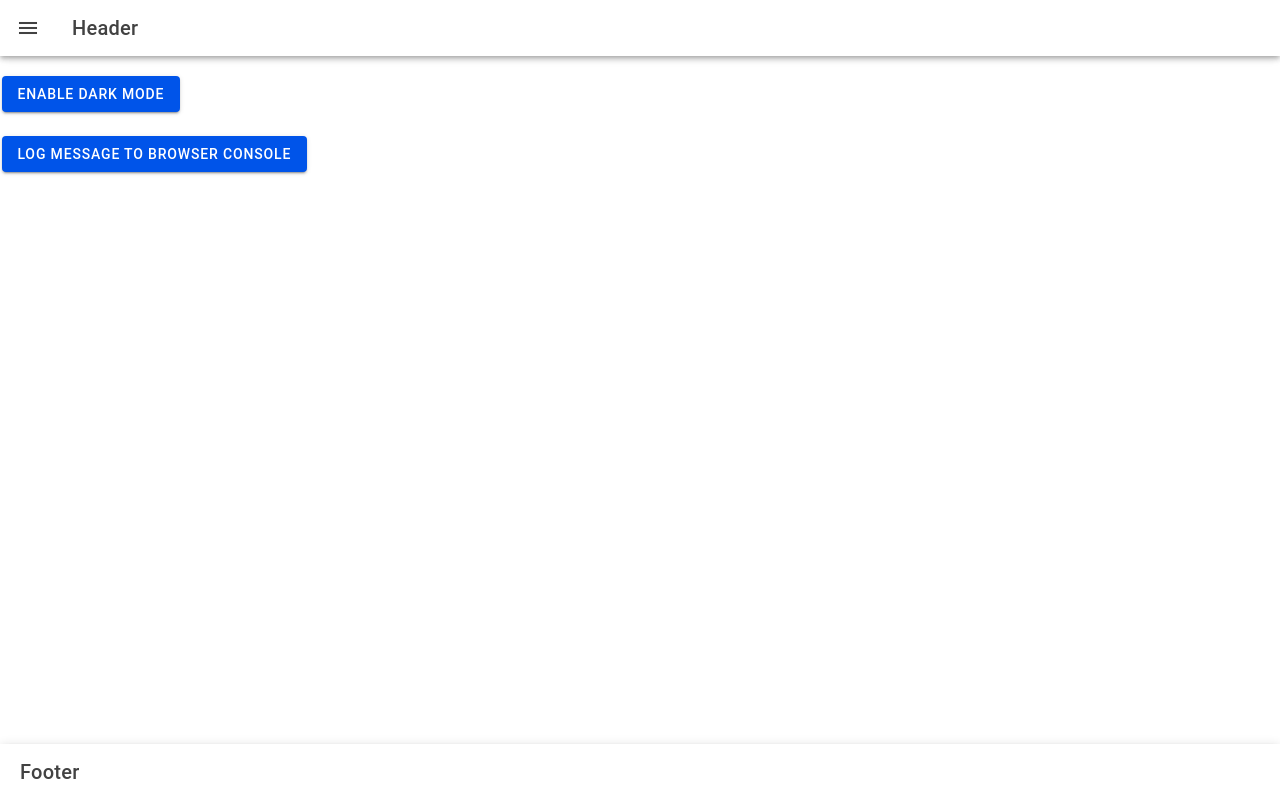
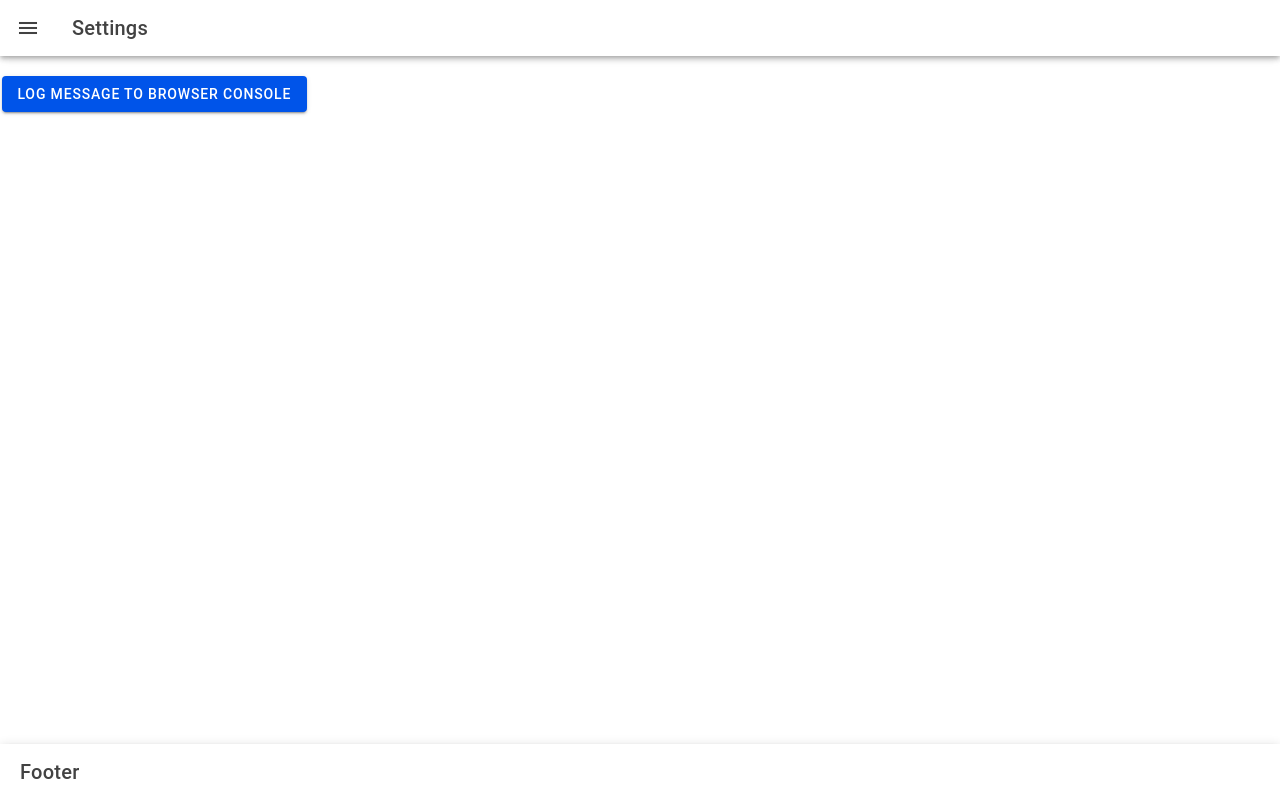
Before and after one commit to BoseVJeff/food-delivery, a React (Vite) app: page /settings in a window 1280 px wide. Built offline with nearby package versions, Linux system fonts and the light colour scheme.

Commit message:
Added `Context` to change page title

```diff
--- a/src/App.tsx
+++ b/src/App.tsx
@@ -27,6 +27,8 @@ import { Redirect, Route } from 'react-router-dom';
 import Settings from './pages/Settings';
 import Example from './pages/Example';
 import Default from './pages/Default';
+import { useContext, useState } from 'react';
+import SetPageTitleContext from './utils/PageTitleContext';
 
 setupIonicReact();
 
@@ -39,6 +41,8 @@ function App() {
   if (url.hostname.endsWith(".github.io")) {
     basename = url.pathname;
   }
+
+  const [pageTitle, setPageTitle] = useState<string>("");
 
   return (
     <>
@@ -62,13 +66,14 @@ function App() {
         <IonApp>
           <IonHeader>
             <IonToolbar>
-              <IonTitle>Header</IonTitle>
+              <IonTitle>{pageTitle}</IonTitle>
               <IonButtons slot="start">
                 <IonMenuButton></IonMenuButton>
               </IonButtons>
             </IonToolbar>
           </IonHeader>
           <IonContent class='ion-padding' id='fd-app'>
+            <SetPageTitleContext.Provider value={setPageTitle}>
               <IonRouterOutlet>
                 <Route exact path="/" component={Home}></Route>
                 <Route exact path="/home">
@@ -78,6 +83,7 @@ function App() {
                 <Route path="/example" component={Example}></Route>
                 <Route component={Default}></Route>
               </IonRouterOutlet>
+            </SetPageTitleContext.Provider>
           </IonContent>
           <IonFooter>
             <IonToolbar>
@@ -90,4 +96,4 @@ function App() {
   );
 }
 
-export default App
+export default App;
--- a/src/pages/Example.tsx
+++ b/src/pages/Example.tsx
@@ -1,4 +1,12 @@
+import { useContext, useEffect } from "react";
+import SetPageTitleContext from "../utils/PageTitleContext";
+
+
 function Example() {
+    const setPageHeader = useContext(SetPageTitleContext);
+    useEffect(() => {
+        setPageHeader("Example Page");
+    })
     return (
         <>
             Place any examples here for testing and demo purposes
--- a/src/pages/Home.tsx
+++ b/src/pages/Home.tsx
@@ -1,6 +1,15 @@
 // The `/` route
 
+import { useContext, useEffect } from "react";
+import SetPageTitleContext from "../utils/PageTitleContext";
+
+
 function Home() {
+    // Typical use of this hook
+    const setPageHeader = useContext(SetPageTitleContext);
+    useEffect(() => {
+        setPageHeader("Food Delivery");
+    });
     return <>
         <h1>Heading 1</h1>
         <h2>Heading 2</h2>
--- a/src/pages/Settings.tsx
+++ b/src/pages/Settings.tsx
@@ -1,46 +1,29 @@
 // The `/settings` page
 
 import { IonButton } from "@ionic/react";
-import ThemeContext from "../utils/ThemeContext";
-import { useContext, useRef, useState } from "react";
+import { useContext, useEffect } from "react";
 import LogContext from "../utils/LogContext";
+import SetPageTitleContext from "../utils/PageTitleContext";
 
 function Settings() {
+    // Typical use of this hook
+    const setPageHeader = useContext(SetPageTitleContext);
+    useEffect(() => {
+        setPageHeader("Settings");
+    });
     const logger = useContext(LogContext);
 
     function logMsg() {
         logger("Logged message!");
     }
 
-    let [theme, setTheme] = useState<boolean | null>(null);
-
-    const root = useRef(document.documentElement);
-
-    function switchTheme() {
-        setTheme(theme === null ? true : !theme);
-        if (!theme) {
-            root.current.classList.add("ion-palette-dark");
-        } else {
-            root.current.classList.remove("ion-palette-dark");
-        }
-        logger(`Current theme: ${theme}`);
-    }
-
-    return <ThemeContext.Provider value={theme}>
-
-        <p>
-            <IonButton onClick={switchTheme}>
-                {/* Default should be light, hence the structure */}
-                Enable {!theme ? "Dark" : "Light"} Mode
-            </IonButton>
-        </p>
-
+    return <>
         <p>
             <IonButton onClick={logMsg}>
                 Log message to browser console
             </IonButton>
         </p>
-    </ThemeContext.Provider>;
+    </>;
 }
 
 export default Settings;
--- /dev/null
+++ b/src/utils/PageTitleContext.tsx
@@ -0,0 +1,5 @@
+import { Context, createContext } from "react";
+
+let SetPageTitleContext: Context<React.Dispatch<React.SetStateAction<string>>> = createContext((string) => { });
+
+export default SetPageTitleContext;
```
Lines whose indentation alone changed are shown as unchanged.
